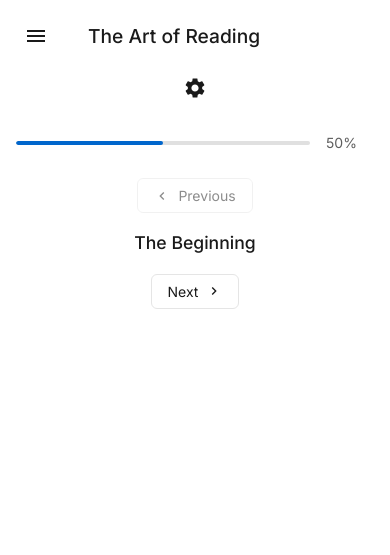
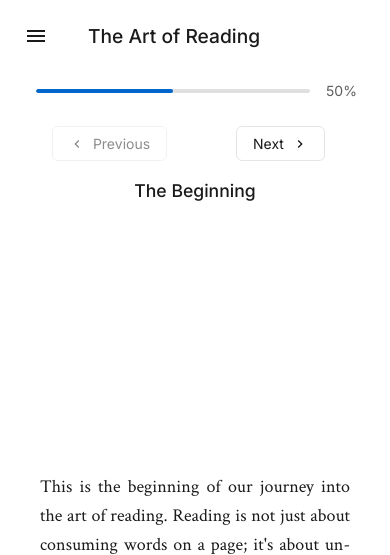
Before and after one commit to Loganbn2/Aristo, a Flask app: page / in a window 390 px wide. Shown: the top 555 px of the page. Run offline with Flask 3, Linux system fonts and the light colour scheme; some libraries are stand-ins or nearby versions.

Commit message:
mobile styling

```diff
--- a/static/css/styles.css
+++ b/static/css/styles.css
@@ -102,7 +102,7 @@ body {
 
 /* Progress Bar */
 .progress-container {
-    padding: 0.5rem 2rem;
+    padding: 8px 16px 8px 40px; /* Added 25px to left side */
     background-color: var(--bg-color);
     display: flex;
     align-items: center;
@@ -112,6 +112,7 @@ body {
 .progress-bar {
     flex: 1;
     height: 4px;
+    margin-left: 20px;
     background-color: var(--progress-bg);
     border-radius: 2px;
     overflow: hidden;
@@ -721,6 +722,19 @@ input[type="range"] {
     outline-offset: 2px;
 }
 
+/* Dark mode styles for floating comment button */
+[data-theme="dark"] .floating-comment-btn {
+    background: white;
+    color: #1a1a1a;
+    border-color: #e0e0e0;
+}
+
+[data-theme="dark"] .floating-comment-btn:hover {
+    background-color: var(--accent-color);
+    color: white;
+    border-color: var(--accent-color);
+}
+
 /* Subtle pulse animation */
 @keyframes aristoPulse {
     0% {
@@ -1458,8 +1472,55 @@ input[type="range"] {
     right: -30px;
 }
 
+/* Mobile Settings Button in Menu Panel */
+.mobile-settings-section {
+    margin-bottom: 2rem;
+    padding-bottom: 1rem;
+    border-bottom: 1px solid var(--border-color);
+}
+
+.mobile-settings-btn {
+    display: none; /* Hidden by default on desktop */
+    width: 100%;
+    padding: 12px 16px;
+    background: var(--button-bg);
+    color: var(--text-color);
+    border: 1px solid var(--border-color);
+    border-radius: 8px;
+    font-size: 1rem;
+    font-weight: 500;
+    cursor: pointer;
+    transition: all 0.2s ease;
+    align-items: center;
+    justify-content: center;
+    gap: 8px;
+}
+
+.mobile-settings-btn:hover {
+    background: var(--button-hover-bg);
+    border-color: var(--accent-color);
+}
+
+.mobile-settings-btn svg {
+    transition: transform 0.2s ease;
+}
+
+.mobile-settings-btn:hover svg {
+    transform: rotate(90deg);
+}
+
 /* Responsive Design */
 @media (max-width: 768px) {
+    /* Hide header settings button on mobile */
+    #settingsBtn {
+        display: none !important;
+    }
+
+    /* Show mobile settings button in menu on mobile */
+    .mobile-settings-btn {
+        display: flex !important;
+    }
+
     .reader-header {
         padding: 1rem;
         flex-direction: column;
@@ -1518,14 +1579,37 @@ input[type="range"] {
         font-size: 1.25rem;
     }
 
+    /* Note indicators on mobile */
+    .note-indicator.right {
+        right: 5px !important; /* 5px from right edge of viewport on mobile */
+    }
+
     .chapter-navigation {
-        flex-direction: column;
+        display: grid;
+        grid-template-columns: 1fr 1fr;
+        grid-template-rows: auto auto;
         gap: 1rem;
         text-align: center;
+        align-items: center;
+        justify-content: center;
     }
 
     .chapter-title {
+        grid-column: 1 / -1; /* Span both columns */
+        grid-row: 2; /* Move title to second row */
         margin: 0;
+    }
+
+    .nav-btn:first-of-type {
+        grid-column: 1;
+        grid-row: 1; /* Move buttons to first row */
+        justify-self: center;
+    }
+
+    .nav-btn:last-of-type {
+        grid-column: 2;
+        grid-row: 1; /* Move buttons to first row */
+        justify-self: center;
     }
 
     .settings-panel,
@@ -1714,3 +1798,10 @@ input[type="range"] {
         line-height: 1.6;
     }
 }
+
+/* Hide header settings button on mobile */
+@media (max-width: 768px) {
+    .header-right {
+        display: none;
+    }
+}
--- a/static/js/app.js
+++ b/static/js/app.js
@@ -163,6 +163,11 @@ class BookReader {
             this.togglePanel('settingsPanel');
         });
 
+        // Mobile settings button in menu panel
+        document.getElementById('mobileSettingsBtn').addEventListener('click', () => {
+            this.togglePanel('settingsPanel');
+        });
+
         document.getElementById('closeMenu').addEventListener('click', () => {
             this.closePanel('menuPanel');
         });
@@ -219,12 +224,15 @@ class BookReader {
             const settingsPanel = document.getElementById('settingsPanel');
             const menuBtn = document.getElementById('menuBtn');
             const settingsBtn = document.getElementById('settingsBtn');
+            const mobileSettingsBtn = document.getElementById('mobileSettingsBtn');
 
             if (!menuPanel.contains(e.target) && !menuBtn.contains(e.target)) {
                 this.closePanel('menuPanel');
             }
 
-            if (!settingsPanel.contains(e.target) && !settingsBtn.contains(e.target)) {
+            if (!settingsPanel.contains(e.target) &&
+                !settingsBtn.contains(e.target) &&
+                !mobileSettingsBtn.contains(e.target)) {
                 this.closePanel('settingsPanel');
             }
         });
--- a/templates/index.html
+++ b/templates/index.html
@@ -112,6 +112,17 @@
                     </select>
                     <button id="addBookBtn" class="add-book-btn">Add Book</button>
                 </div>
+
+                <!-- Mobile Settings Button -->
+                <div class="mobile-settings-section">
+                    <button id="mobileSettingsBtn" class="mobile-settings-btn">
+                        <svg width="20" height="20" viewBox="0 0 24 24" fill="currentColor">
+                            <path d="M19.14,12.94c0.04-0.3,0.06-0.61,0.06-0.94c0-0.32-0.02-0.64-0.07-0.94l2.03-1.58c0.18-0.14,0.23-0.41,0.12-0.61 l-1.92-3.32c-0.12-0.22-0.37-0.29-0.59-0.22l-2.39,0.96c-0.5-0.38-1.03-0.7-1.62-0.94L14.4,2.81c-0.04-0.24-0.24-0.41-0.48-0.41 h-3.84c-0.24,0-0.43,0.17-0.47,0.41L9.25,5.35C8.66,5.59,8.12,5.92,7.63,6.29L5.24,5.33c-0.22-0.08-0.47,0-0.59,0.22L2.74,8.87 C2.62,9.08,2.66,9.34,2.86,9.48l2.03,1.58C4.84,11.36,4.82,11.69,4.82,12s0.02,0.64,0.07,0.94l-2.03,1.58 c-0.18,0.14-0.23,0.41-0.12,0.61l1.92,3.32c0.12,0.22,0.37,0.29,0.59,0.22l2.39-0.96c0.5,0.38,1.03,0.7,1.62,0.94l0.36,2.54 c0.05,0.24,0.24,0.41,0.48,0.41h3.84c0.24,0,0.44-0.17,0.47-0.41l0.36-2.54c0.59-0.24,1.13-0.56,1.62-0.94l2.39,0.96 c0.22,0.08,0.47,0,0.59-0.22l1.92-3.32c0.12-0.22,0.07-0.47-0.12-0.61L19.14,12.94z M12,15.6c-1.98,0-3.6-1.62-3.6-3.6 s1.62-3.6,3.6-3.6s3.6,1.62,3.6,3.6S13.98,15.6,12,15.6z"/>
+                        </svg>
+                        Settings
+                    </button>
+                </div>
+
                 <h3>Table of Contents</h3>
                 <div id="tableOfContents" class="table-of-contents">
                     <!-- TOC will be populated here -->
```
